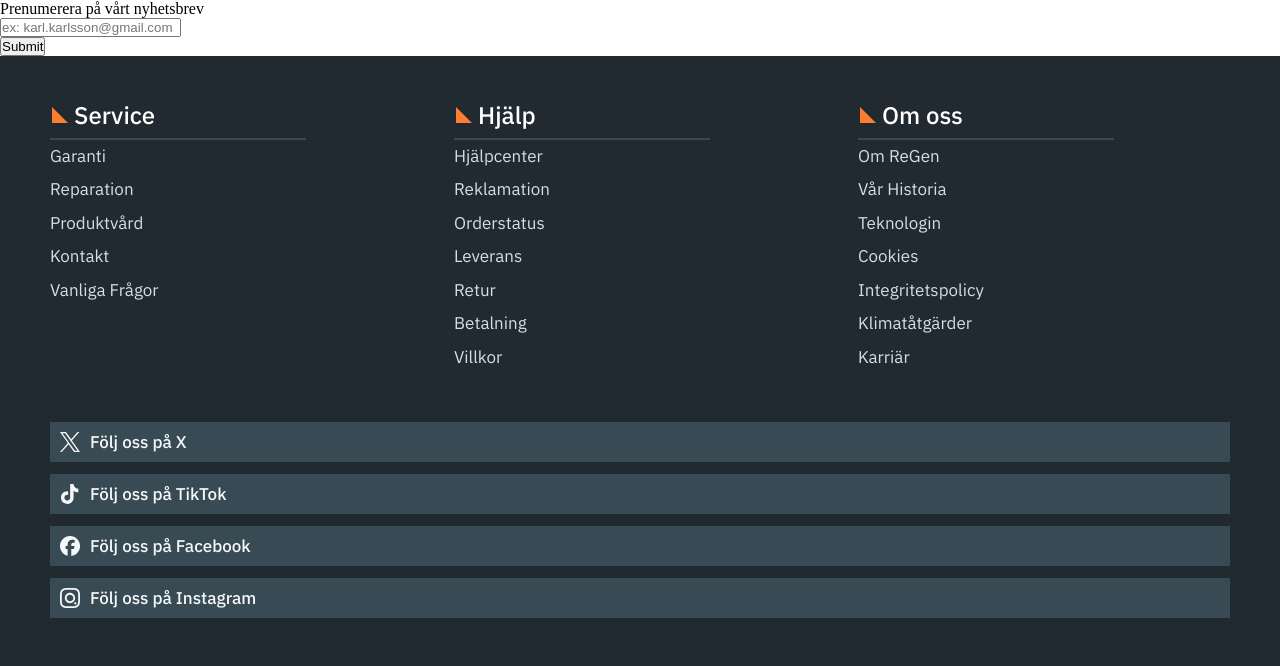
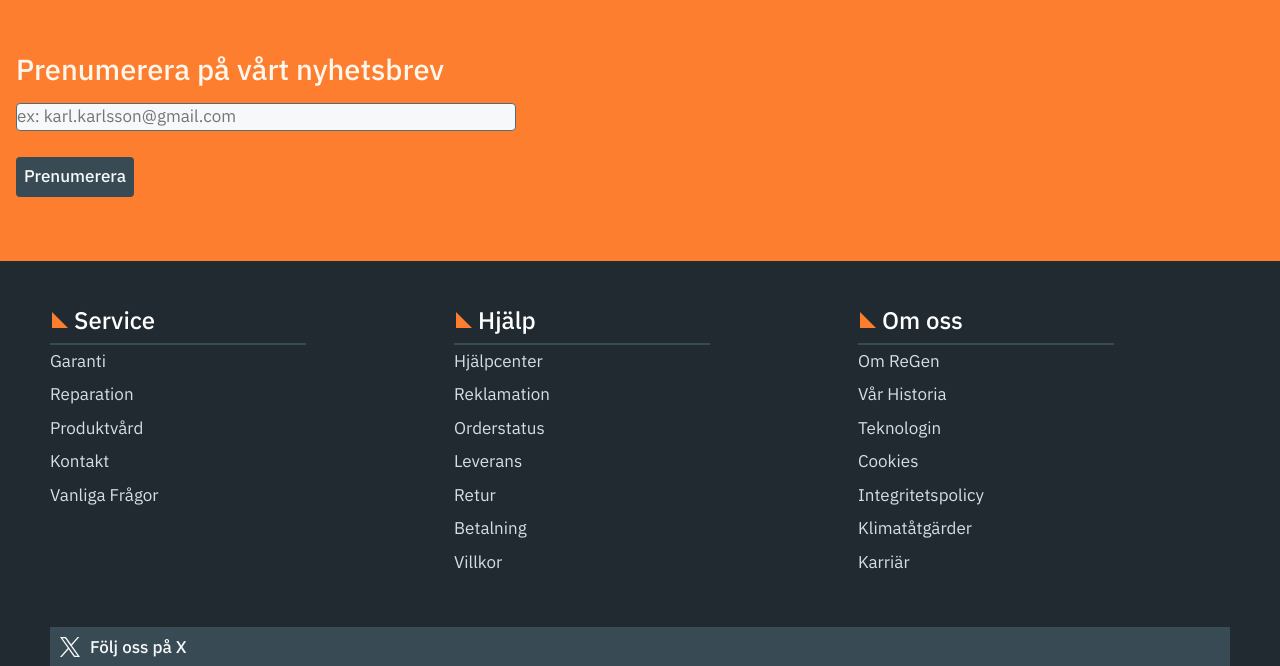
Before and after one commit to PU-MEriksson/ReGen, a PHP site: page / in a window 1280 px wide. Shown: the part 570-1236 px from the top of the page. Before the commit the page ends 1188 px from the top, so only its background shows below. Run offline with PHP 8.4, Linux system fonts and the light colour scheme.

Commit message:
Added styling

```diff
--- a/css/main.css
+++ b/css/main.css
@@ -7,7 +7,12 @@
   align-content: center;
   gap: 48px var(--spacing-6, 48px);
   flex-wrap: wrap;
-    background: linear-gradient(0deg, rgba(246, 248, 249, 0.72) 0%, rgba(246, 248, 249, 0.72) 100%), url(<path-to-image>) lightgray 50% / cover no-repeat;
+  background: linear-gradient(
+      0deg,
+      rgba(246, 248, 249, 0.72) 0%,
+      rgba(246, 248, 249, 0.72) 100%
+    ),
+    url(<path-to-image>) lightgray 50% / cover no-repeat;
 }
 
 .helmet {
@@ -35,3 +40,86 @@ align-items: flex-start;
   gap: var(--spacing-0, 4px);
   align-self: stretch;
 }
+
+/* styling for newsletter  */
+
+.newsletter-frame {
+  display: flex;
+  padding: 3rem 1rem 4rem 1rem;
+  flex-direction: column;
+  align-items: center;
+  gap: 0.5rem;
+  align-self: stretch;
+  background: #fd7e2f;
+  /* max-width: 439px; */
+}
+
+.newsletter-container {
+  display: flex;
+  max-width: 31.25rem;
+  flex-direction: column;
+  justify-content: center;
+  align-items: center;
+  gap: 0.75rem;
+  align-self: stretch;
+}
+
+.newsletter-container p {
+  align-self: stretch;
+  color: #fff6ed;
+  font-family: "IBM Plex Sans";
+  font-size: 1.8125rem;
+  font-style: normal;
+  font-weight: 500;
+  line-height: 2.71875rem; /*150%; */
+}
+
+.newsletter-container form {
+  display: flex;
+  flex-direction: column;
+  align-items: flex-start;
+  gap: 0.25rem;
+  align-self: stretch;
+}
+
+.newsletter-container input[type="email"] {
+  display: flex;
+  flex-direction: column;
+  align-items: flex-start;
+  gap: 0.25rem;
+  align-self: stretch;
+  color: #4e6d7b;
+  font-family: "IBM Plex Sans";
+  font-size: 1.0625rem;
+  font-style: normal;
+  font-weight: 400;
+  line-height: 150%; /* 1.59375rem */
+  border-radius: 0.25rem;
+  border: 1px solid #4e6d7b;
+  background: #f6f8f9;
+}
+
+.newsletter-container button {
+  border: none;
+  box-shadow: none;
+  appearance: none;
+  display: flex;
+  height: 2.5rem;
+  padding: 0.5rem;
+  align-items: center;
+  gap: 0.5rem;
+  border-radius: 0.25rem;
+  background: #384b54;
+  color: #f6f8f9;
+  font-family: "IBM Plex Sans";
+  font-size: 1.0625rem;
+  font-style: normal;
+  font-weight: 500;
+  line-height: 100%; /* 1.0625rem */
+}
+
+.newsletter-container button:active {
+  transform: translateY(2px);
+  box-shadow: 0px 2px 4px rgba(0, 0, 0, 0.2);
+  background: #1f2a2f;
+}
--- a/main.php
+++ b/main.php
@@ -21,9 +21,9 @@
         <div class="newsletter-container">
             <p>Prenumerera på vårt nyhetsbrev</p>
             <form action="/submit" method="post">
-                <input type="email" id="email" name="email" placeholder="ex: karl.karlsson@gmail.com" required>
+                <input type="email" id="email" name="email" placeholder="ex: karl.karlsson@gmail.com">
                 <br>
-                <button type="submit">Submit</button>
+                <button type="submit">Prenumerera</button>
             </form>
         </div>
     </div>
```
Lines whose indentation alone changed are shown as unchanged.
